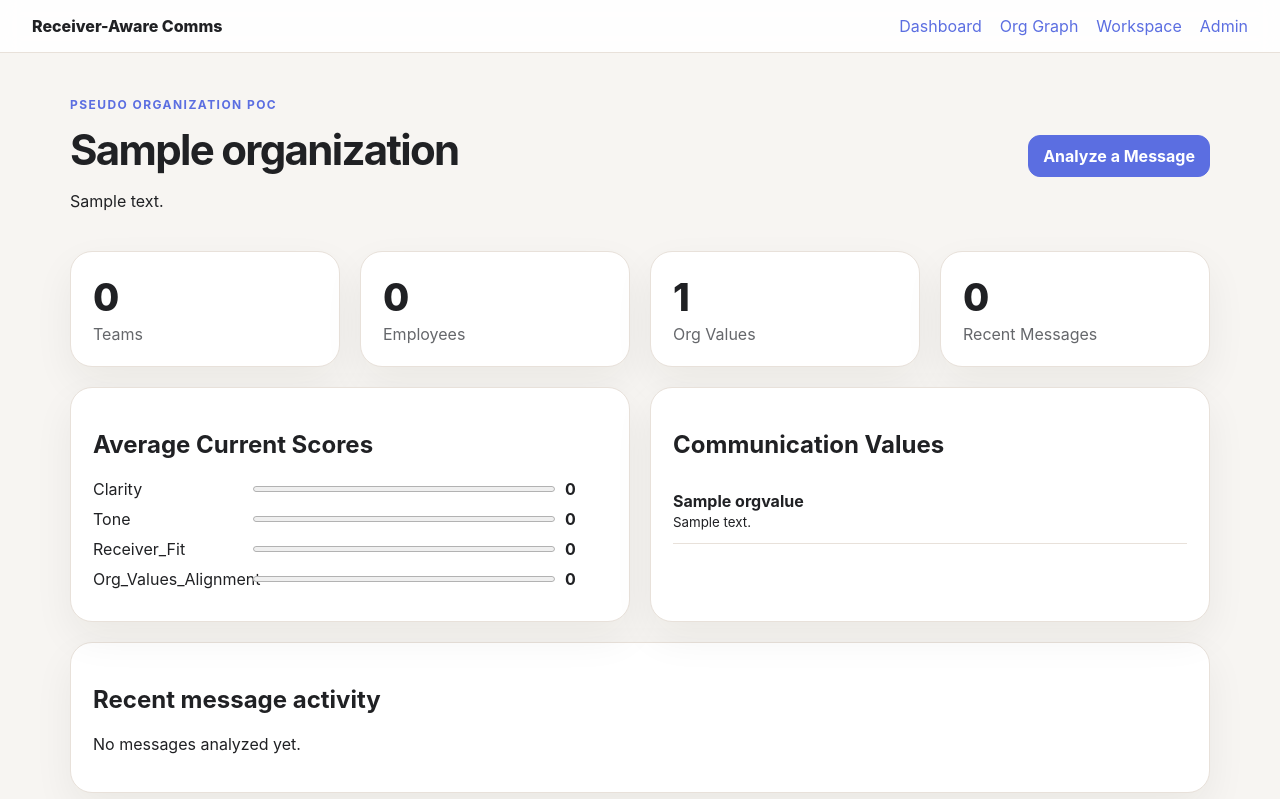
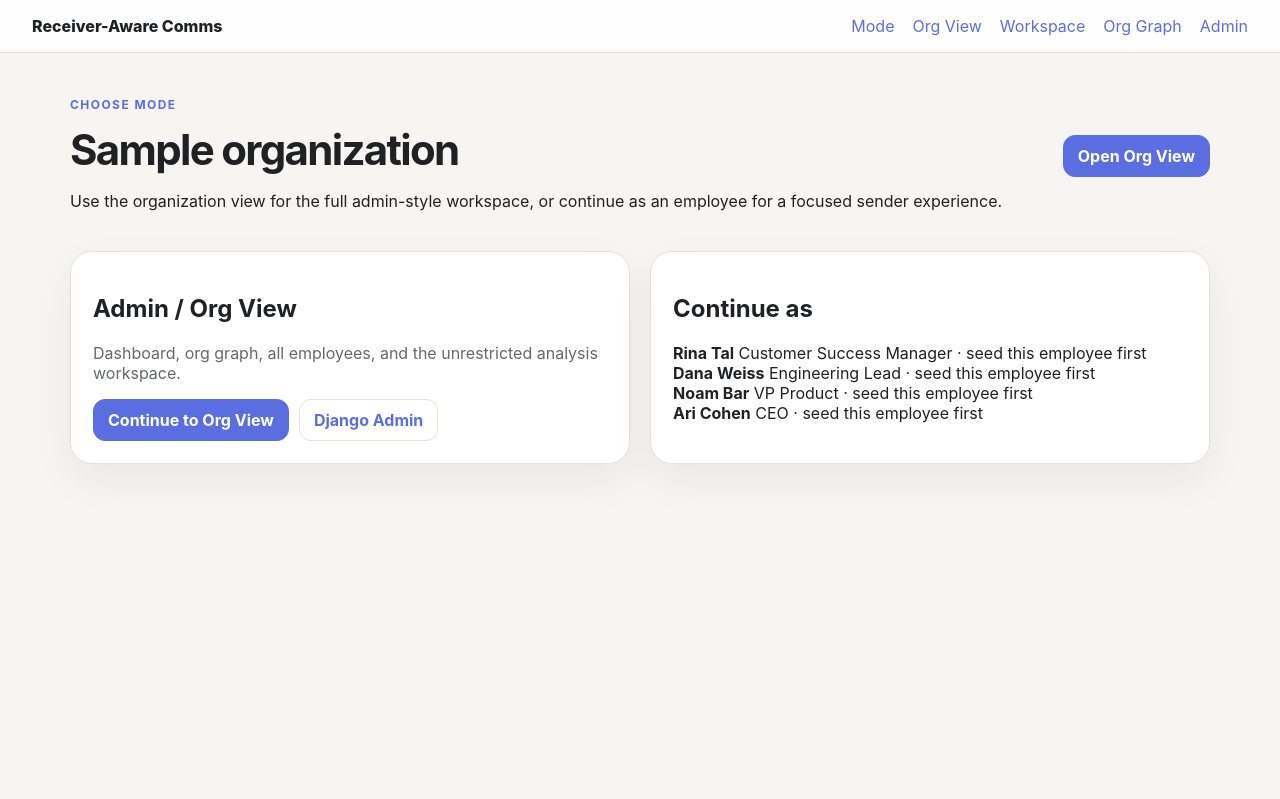
Before and after one commit to Maorb23/Toki_system, a Django app: page / in a window 1280 px wide. Shown: the top 799 px of the page. After the commit the page ends 464 px from the top, so only its background shows below. Run offline with Django 5.2, Linux system fonts and the light colour scheme; tables that the repository leaves empty hold one stand-in row (values such as "Sample post"); data that the repository does not hold is empty.

Commit message:
Attempt to improve inline, still logic issues, employee and or mode

```diff
--- a/comms/static/comms/styles.css
+++ b/comms/static/comms/styles.css
@@ -234,9 +234,10 @@ th, td {
   position: relative;
   background: #fff2ba;
   border-radius: 6px;
-  padding: 1px 3px;
   cursor: pointer;
   box-shadow: inset 0 -2px 0 rgba(0,0,0,0.08);
+  box-decoration-break: clone;
+  -webkit-box-decoration-break: clone;
 }
 
 .inline-segment.accepted { background: #cdebdc; }
--- a/comms/templates/comms/base.html
+++ b/comms/templates/comms/base.html
@@ -9,11 +9,18 @@
 </head>
 <body>
   <header class="topbar">
-    <a class="brand" href="{% url 'comms:dashboard' %}">Receiver-Aware Comms</a>
+    <a class="brand" href="{% url 'comms:mode_select' %}">Receiver-Aware Comms</a>
     <nav>
-      <a href="{% url 'comms:dashboard' %}">Dashboard</a>
+      <a href="{% url 'comms:mode_select' %}">Mode</a>
+      <a href="{% url 'comms:dashboard' %}">Org View</a>
+      {% if current_employee %}
+        <a href="{% url 'comms:employee_home' %}">Employee Mode</a>
+        <a href="{% url 'comms:employee_workspace' %}">Compose</a>
+        <a href="{% url 'comms:employee_sign_out' %}">Exit {{ current_employee.name }}</a>
+      {% else %}
+        <a href="{% url 'comms:workspace' %}">Workspace</a>
+      {% endif %}
       <a href="{% url 'comms:org_graph' %}">Org Graph</a>
-      <a href="{% url 'comms:workspace' %}">Workspace</a>
       <a href="/admin/">Admin</a>
     </nav>
   </header>
--- /dev/null
+++ b/comms/templates/comms/mode_select.html
@@ -0,0 +1,41 @@
+{% extends "comms/base.html" %}
+{% block content %}
+<section class="hero mode-hero">
+  <div>
+    <p class="eyebrow">Choose mode</p>
+    <h1>{{ org.name }}</h1>
+    <p>Use the organization view for the full admin-style workspace, or continue as an employee for a focused sender experience.</p>
+  </div>
+  <a class="button primary" href="{% url 'comms:dashboard' %}">Open Org View</a>
+</section>
+
+<section class="grid two mode-grid">
+  <div class="card">
+    <h2>Admin / Org View</h2>
+    <p class="hint">Dashboard, org graph, all employees, and the unrestricted analysis workspace.</p>
+    <div class="actions">
+      <a class="button primary" href="{% url 'comms:dashboard' %}">Continue to Org View</a>
+      <a class="button" href="/admin/">Django Admin</a>
+    </div>
+  </div>
+
+  <div class="card">
+    <h2>Continue as</h2>
+    <div class="persona-list">
+      {% for persona in personas %}
+        {% if persona.employee %}
+          <a class="persona-option" href="{% url 'comms:employee_sign_in' persona.employee.id %}">
+            <strong>{{ persona.name }}</strong>
+            <span>{{ persona.role }}</span>
+          </a>
+        {% else %}
+          <div class="persona-option disabled">
+            <strong>{{ persona.name }}</strong>
+            <span>{{ persona.role }} &middot; seed this employee first</span>
+          </div>
+        {% endif %}
+      {% endfor %}
+    </div>
+  </div>
+</section>
+{% endblock %}
--- a/comms/urls.py
+++ b/comms/urls.py
@@ -5,10 +5,15 @@ from . import api
 app_name = "comms"
 
 urlpatterns = [
-    path("", views.dashboard, name="dashboard"),
+    path("", views.mode_select, name="mode_select"),
+    path("org/", views.dashboard, name="dashboard"),
     path("org-graph/", views.org_graph, name="org_graph"),
     path("employees/<int:employee_id>/", views.employee_detail, name="employee_detail"),
     path("workspace/", views.workspace, name="workspace"),
+    path("employee/", views.employee_home, name="employee_home"),
+    path("employee/sign-in/<int:employee_id>/", views.employee_sign_in, name="employee_sign_in"),
+    path("employee/sign-out/", views.employee_sign_out, name="employee_sign_out"),
+    path("employee/workspace/", views.employee_workspace, name="employee_workspace"),
     path("messages/<int:message_id>/", views.message_detail, name="message_detail"),
     path("messages/<int:message_id>/mark-sent/", views.mark_message_sent, name="mark_message_sent"),
     path("messages/<int:message_id>/receiver-feedback/", views.receiver_feedback, name="receiver_feedback"),
--- a/comms/views.py
+++ b/comms/views.py
@@ -12,9 +12,53 @@ from comms.services.llm_client import NebiusConfigurationError, NebiusRuntimeErr
 from comms.services.message_analyzer import MessageAnalyzer, LLMResponseValidationError
 from comms.services.score_engine import set_suggestion_decision, recalculate_scores, apply_accepted_suggestions, sync_suggestion_decisions
 
+EMPLOYEE_MODE_PERSONAS = [
+    {"name": "Rina Tal", "role": "Customer Success Manager"},
+    {"name": "Dana Weiss", "role": "Engineering Lead"},
+    {"name": "Noam Bar", "role": "VP Product"},
+    {"name": "Ari Cohen", "role": "CEO"},
+]
+
 
 def _get_default_org() -> Organization | None:
     return Organization.objects.prefetch_related("values", "teams", "employees").first()
+
+def _get_current_employee(request: HttpRequest) -> Employee | None:
+    employee_id = request.session.get("employee_mode_employee_id")
+    if not employee_id:
+        return None
+    return Employee.objects.select_related("team", "manager", "organization").filter(pk=employee_id).first()
+
+def _persona_options(org: Organization | None) -> list[dict]:
+    if not org:
+        return []
+
+    employees = {
+        employee.name: employee
+        for employee in Employee.objects.filter(
+            organization=org,
+            name__in=[persona["name"] for persona in EMPLOYEE_MODE_PERSONAS],
+        ).select_related("team")
+    }
+    return [
+        {
+            "employee": employees.get(persona["name"]),
+            "name": persona["name"],
+            "role": persona["role"],
+        }
+        for persona in EMPLOYEE_MODE_PERSONAS
+    ]
+
+def mode_select(request: HttpRequest):
+    org = _get_default_org()
+    if not org:
+        return render(request, "comms/empty.html")
+
+    return render(request, "comms/mode_select.html", {
+        "org": org,
+        "personas": _persona_options(org),
+        "current_employee": _get_current_employee(request),
+    })
 
 def dashboard(request: HttpRequest):
     org = _get_default_org()
@@ -44,6 +88,36 @@ def dashboard(request: HttpRequest):
         "org": org,
         "recent_messages": messages_qs,
         "avg_scores": avg_scores,
+        "current_employee": _get_current_employee(request),
+    })
+
+def employee_sign_in(request: HttpRequest, employee_id: int):
+    org = _get_default_org()
+    employee = get_object_or_404(Employee, pk=employee_id, organization=org)
+    request.session["employee_mode_employee_id"] = employee.id
+    messages.success(request, f"Continuing as {employee.name}.")
+    return redirect("comms:employee_home")
+
+def employee_sign_out(request: HttpRequest):
+    request.session.pop("employee_mode_employee_id", None)
+    messages.success(request, "Employee mode ended.")
+    return redirect("comms:mode_select")
+
+def employee_home(request: HttpRequest):
+    employee = _get_current_employee(request)
+    if not employee:
+        messages.error(request, "Choose an employee to continue.")
+        return redirect("comms:mode_select")
+
+    sent_messages = Message.objects.filter(sender=employee).select_related("receiver").order_by("-created_at")[:8]
+    received_messages = Message.objects.filter(receiver=employee).select_related("sender").order_by("-created_at")[:8]
+    feedback = ReceiverFeedback.objects.filter(receiver=employee).order_by("-created_at")[:5]
+    return render(request, "comms/employee_home.html", {
+        "employee": employee,
+        "sent_messages": sent_messages,
+        "received_messages": received_messages,
+        "feedback": feedback,
+        "current_employee": employee,
     })
 
 def org_graph(request: HttpRequest):
@@ -56,6 +130,7 @@ def org_graph(request: HttpRequest):
     return render(request, "comms/org_graph.html", {
         "org": org,
         "teams": teams,
+        "current_employee": _get_current_employee(request),
         "employees_json": json.dumps([
             {
                 "id": e.id,
@@ -98,6 +173,7 @@ def employee_detail(request: HttpRequest, employee_id: int):
         "feedback": feedback,
         "sent_messages": sent_messages,
         "received_messages": received_messages,
+        "current_employee": _get_current_employee(request),
     })
 
 def workspace(request: HttpRequest):
@@ -106,9 +182,29 @@ def workspace(request: HttpRequest):
         return render(request, "comms/empty.html")
 
     employees = Employee.objects.filter(organization=org).select_related("team").order_by("team__name", "name")
+    return _workspace(request, org=org, employees=employees, sender=None, template="comms/workspace.html")
 
+def employee_workspace(request: HttpRequest):
+    org = _get_default_org()
+    employee = _get_current_employee(request)
+    if not org:
+        return render(request, "comms/empty.html")
+    if not employee:
+        messages.error(request, "Choose an employee to continue.")
+        return redirect("comms:mode_select")
+
+    employees = Employee.objects.filter(organization=org).exclude(pk=employee.pk).select_related("team").order_by("team__name", "name")
+    return _workspace(
+        request,
+        org=org,
+        employees=employees,
+        sender=employee,
+        template="comms/employee_workspace.html",
+    )
+
+def _workspace(request: HttpRequest, *, org: Organization, employees, sender: Employee | None, template: str):
     if request.method == "POST":
-        sender = get_object_or_404(Employee, pk=request.POST.get("sender_id"), organization=org)
+        selected_sender = sender or get_object_or_404(Employee, pk=request.POST.get("sender_id"), organization=org)
         receiver = get_object_or_404(Employee, pk=request.POST.get("receiver_id"), organization=org)
         channel = request.POST.get("channel")
         intent = request.POST.get("intent")
@@ -116,11 +212,11 @@ def workspace(request: HttpRequest):
 
         if not original_message:
             messages.error(request, "Draft message is required.")
-            return redirect("comms:workspace")
+            return redirect("comms:employee_workspace" if sender else "comms:workspace")
 
         try:
             message = MessageAnalyzer().analyze(
-                sender=sender,
+                sender=selected_sender,
                 receiver=receiver,
                 channel=channel,
                 intent=intent,
@@ -128,22 +224,26 @@ def workspace(request: HttpRequest):
             )
         except (NebiusConfigurationError, NebiusRuntimeError, LLMResponseValidationError, ValueError) as exc:
             messages.error(request, f"Message analysis failed: {exc}")
-            return render(request, "comms/workspace.html", {
+            return render(request, template, {
                 "org": org,
                 "employees": employees,
+                "sender": sender,
                 "channels": Message.Channel.choices,
                 "intents": Message.Intent.choices,
                 "analysis_error": str(exc),
                 "form_data": request.POST,
+                "current_employee": sender,
             })
 
         return redirect("comms:message_detail", message_id=message.id)
 
-    return render(request, "comms/workspace.html", {
+    return render(request, template, {
         "org": org,
         "employees": employees,
+        "sender": sender,
         "channels": Message.Channel.choices,
         "intents": Message.Intent.choices,
+        "current_employee": sender,
     })
 
 def message_detail(request: HttpRequest, message_id: int):
@@ -156,6 +256,7 @@ def message_detail(request: HttpRequest, message_id: int):
     return render(request, "comms/message_detail.html", {
         "message": message,
         "revisions": message.revisions.all(),
+        "current_employee": _get_current_employee(request),
         "suggestions_json": json.dumps([
             {
                 "id": s.id,
@@ -259,4 +360,5 @@ def receiver_feedback(request: HttpRequest, message_id: int):
 
     return render(request, "comms/receiver_feedback.html", {
         "message": message,
+        "current_employee": _get_current_employee(request),
     })
```
Also changed, not shown: comms/services/score_engine.py (+22 -2 lines), comms/static/comms/workspace.js (+43 -5 lines), comms/templates/comms/employee_home.html (added, +75 -0 lines), comms/templates/comms/employee_workspace.html (added, +63 -0 lines), comms/tests.py (+60 -0 lines).
